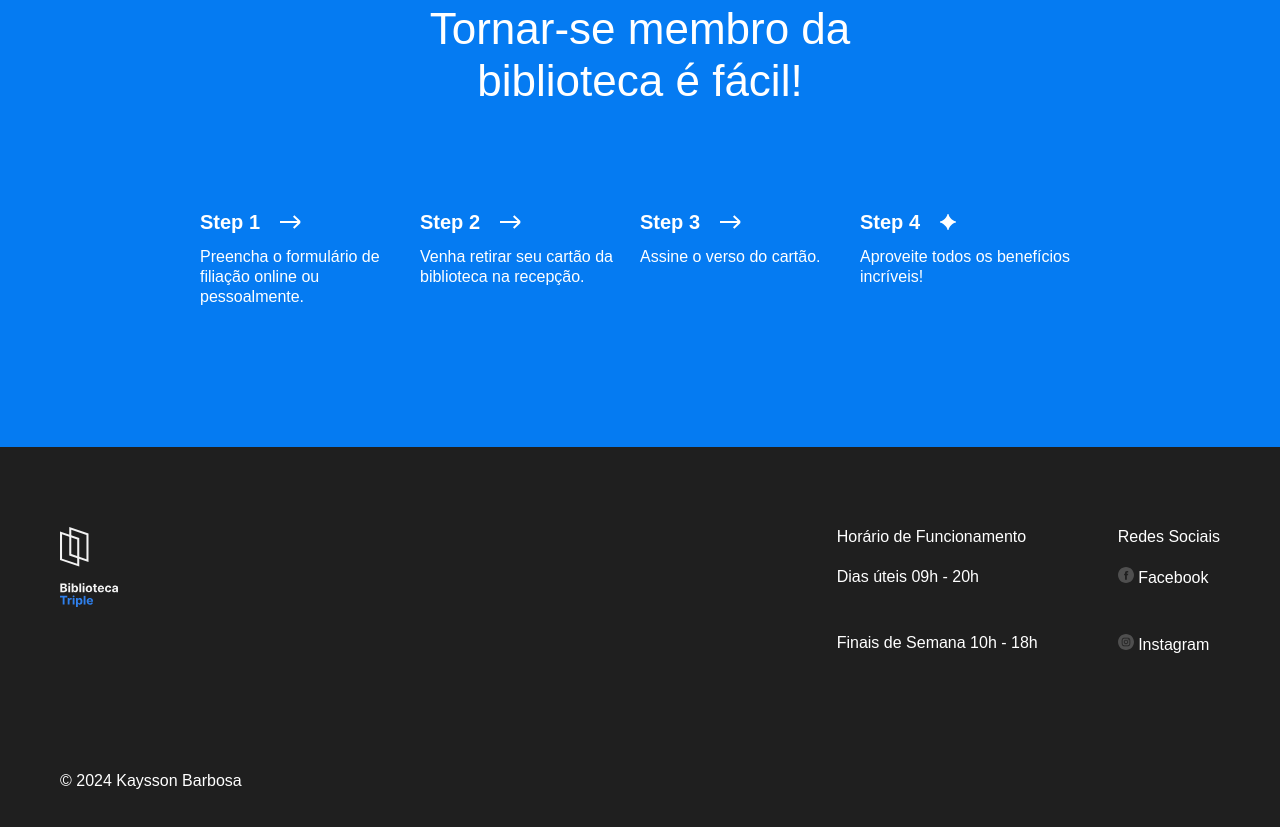
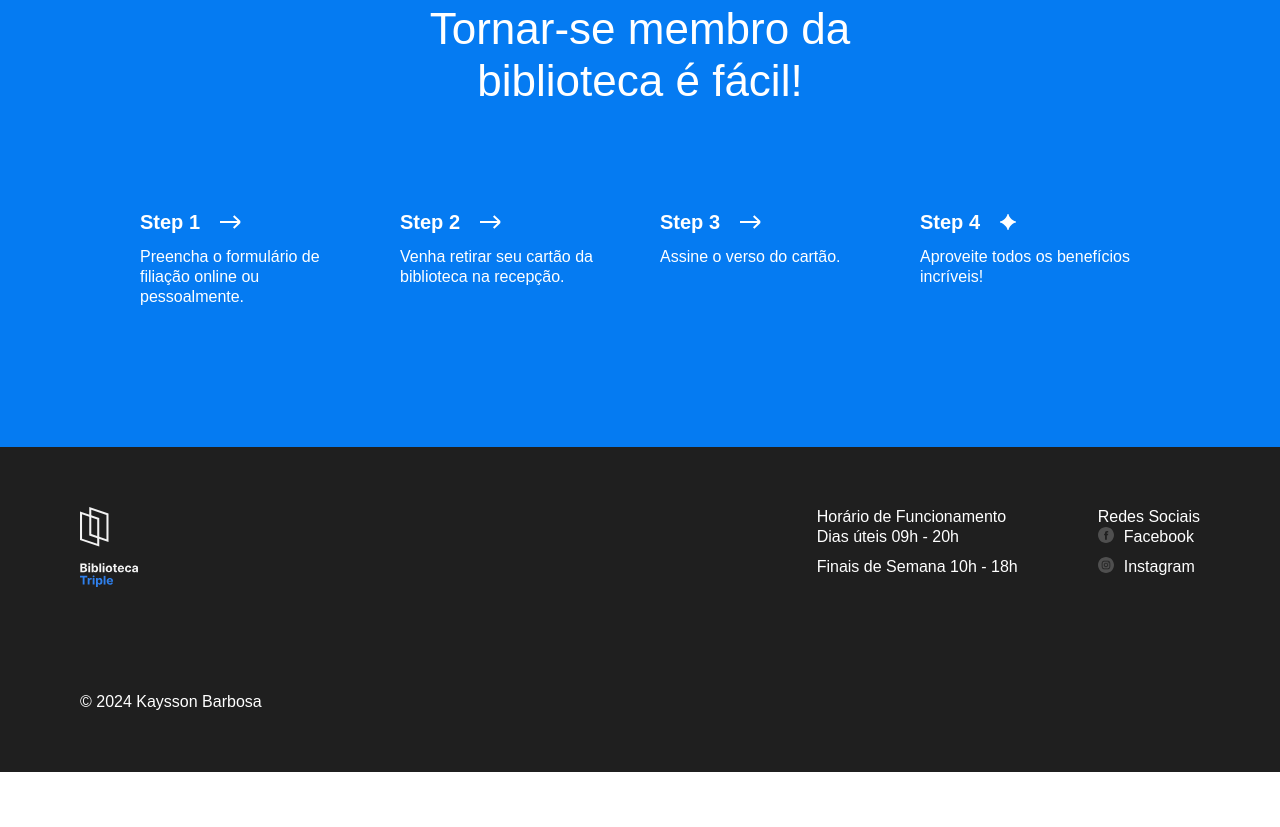
Before and after one commit to kaysson/web_project_library, a plain HTML site: page index.html in a window 1280 px wide. Shown: the part 3087-3914 px from the top of the page. After the commit the page ends 3859 px from the top, so only its background shows below. Drawn offline with Linux system fonts and the light colour scheme.

Commit message:
nova atualização do projeto

```diff
--- a/styles/style.css
+++ b/styles/style.css
@@ -305,7 +305,7 @@
   margin: 100px 0 0;
   display: flex;
   justify-content: center;
-  column-gap: normal;
+  column-gap: 40px;
 }
 
 .step {
@@ -333,7 +333,7 @@
   box-sizing: border-box;
   background-color: #1f1f1f;
   color: white;
-  padding: 80px 60px 80px;
+  padding: 60px 80px;
 }
 
 .footer__columns {
@@ -374,17 +374,15 @@
 }
 
 .footer__list-item {
-  padding-top: 20px;
-  padding-bottom: 16px;
-  margin-bottom: auto;
+  margin-bottom: 20px 16px;
 }
 
 .footer__column-link {
   color: white;
   text-decoration: none;
-  display: contents;
-  align-items: flex-end;
-  column-gap: normal;
+  display: flex;
+  align-items: stretch;
+  column-gap: 10px;
 }
 
 .footer__social-icon {
@@ -394,5 +392,5 @@
 
 .footer__copyright {
   margin: 0;
-  margin-top: auto;
+  margin-top: 100px;
 }
```
